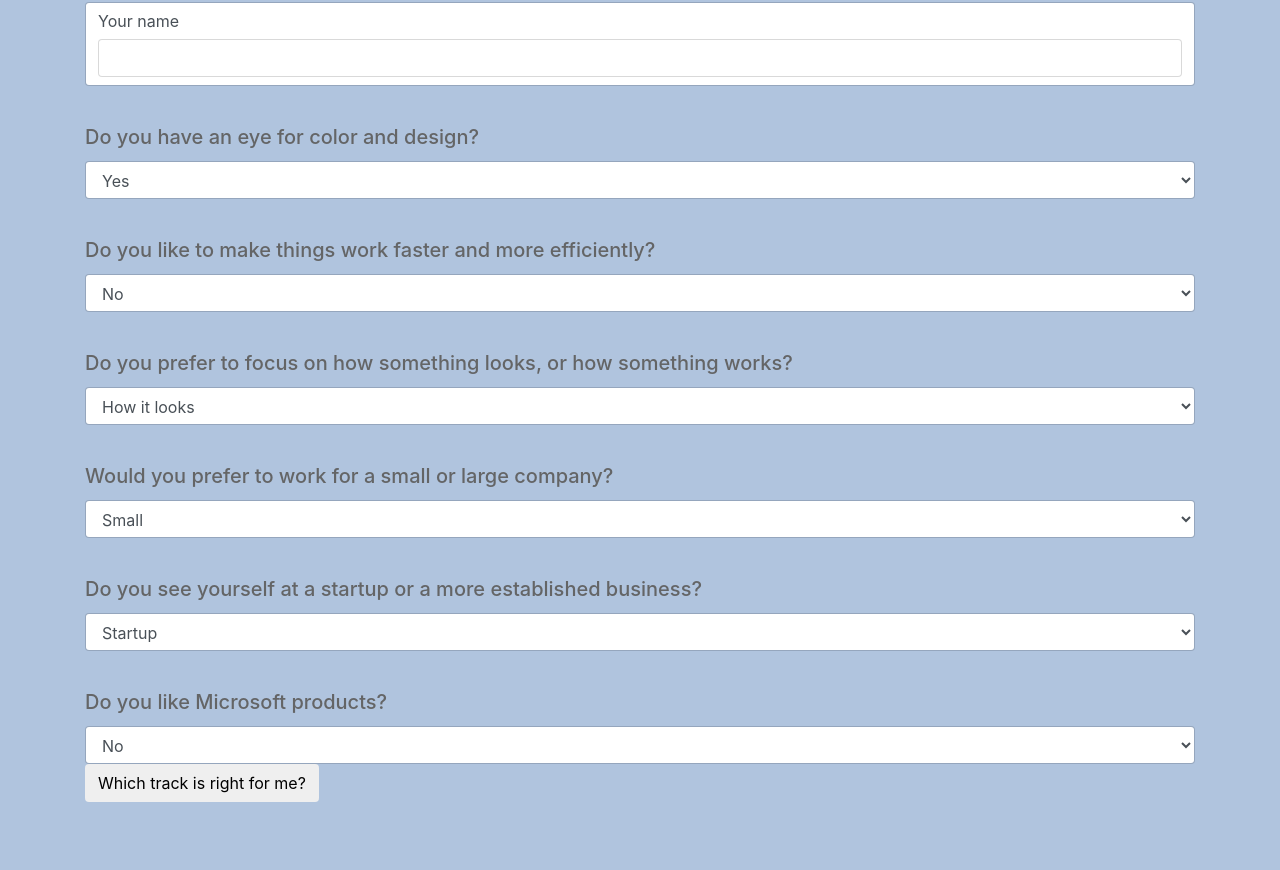
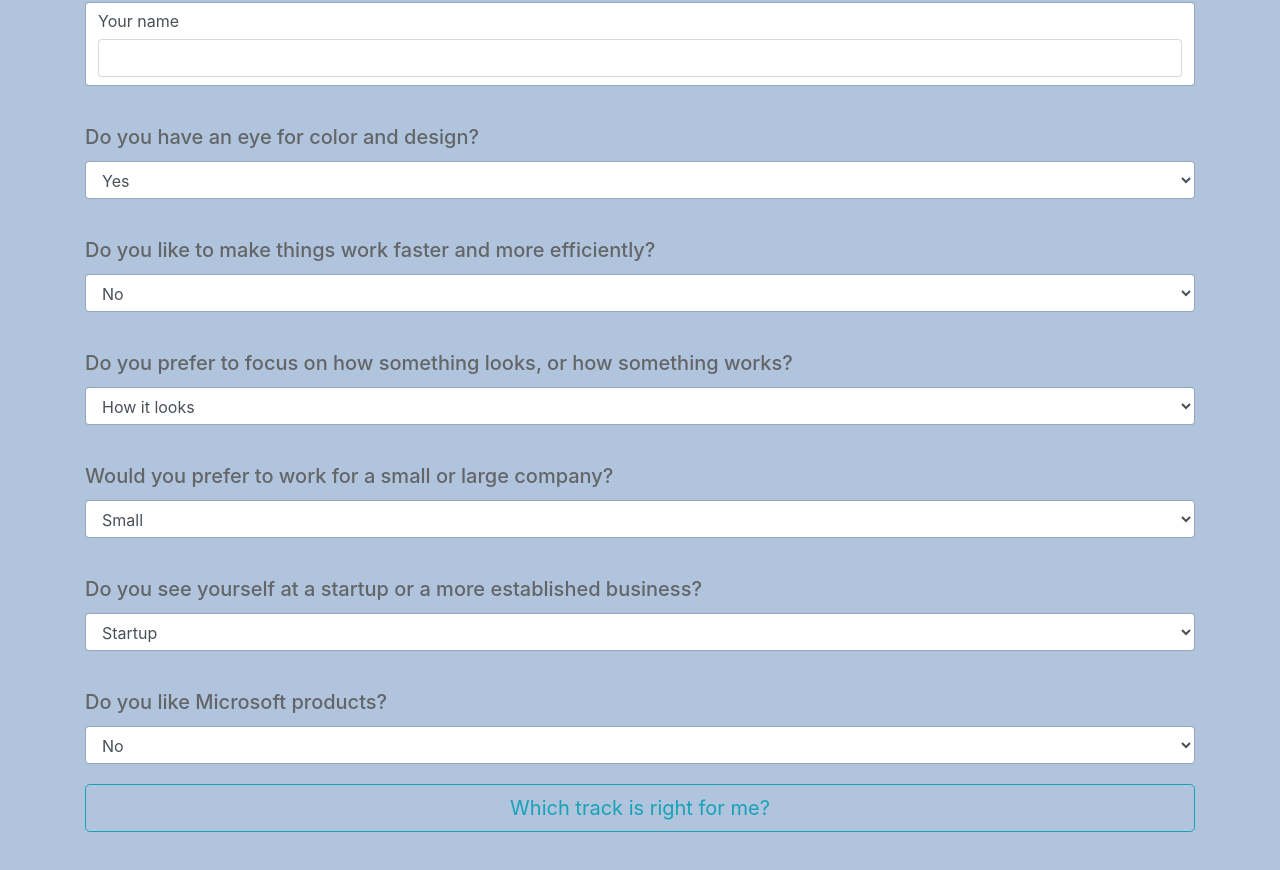
Before and after one commit to codemargaret/track-suggester, a plain HTML site: page index.html in a window 1280 px wide. Shown: the part 106-976 px from the top of the page. Drawn offline with Linux system fonts and the light colour scheme.

Commit message:
style buttons

```diff
--- a/css/styles.css
+++ b/css/styles.css
@@ -27,3 +27,7 @@ body {
 img {
   margin-right: 20px;
 }
+
+.btn {
+  margin-top: 20px;
+}
--- a/index.html
+++ b/index.html
@@ -27,7 +27,7 @@
           <h2>C#/.NET!</h2>
           <p>C# is used by bigger, established businesses.  It is an older language, but has lately been revitalized by Microsoft's decision to open source the language and surrounding platform.</p>
         </div><!--C#-->
-        <button class="btn" id="return">Back to form</button>
+        <button class="btn btn-outline-info btn-lg btn-block" id="return">Back to form</button>
       </div><!--jumbotron-->
       <form id="survey">
         <div class="form-control">
@@ -64,7 +64,7 @@
           <option value="no">No</option>
           <option value="yes">Yes</option>
         </select>
-        <button type="submit" class="btn">Which track is right for me?</button>
+        <button type="submit" class="btn btn-outline-info btn-lg btn-block">Which track is right for me?</button>
       </form>
     </div><!--container-->
   </body>
```
